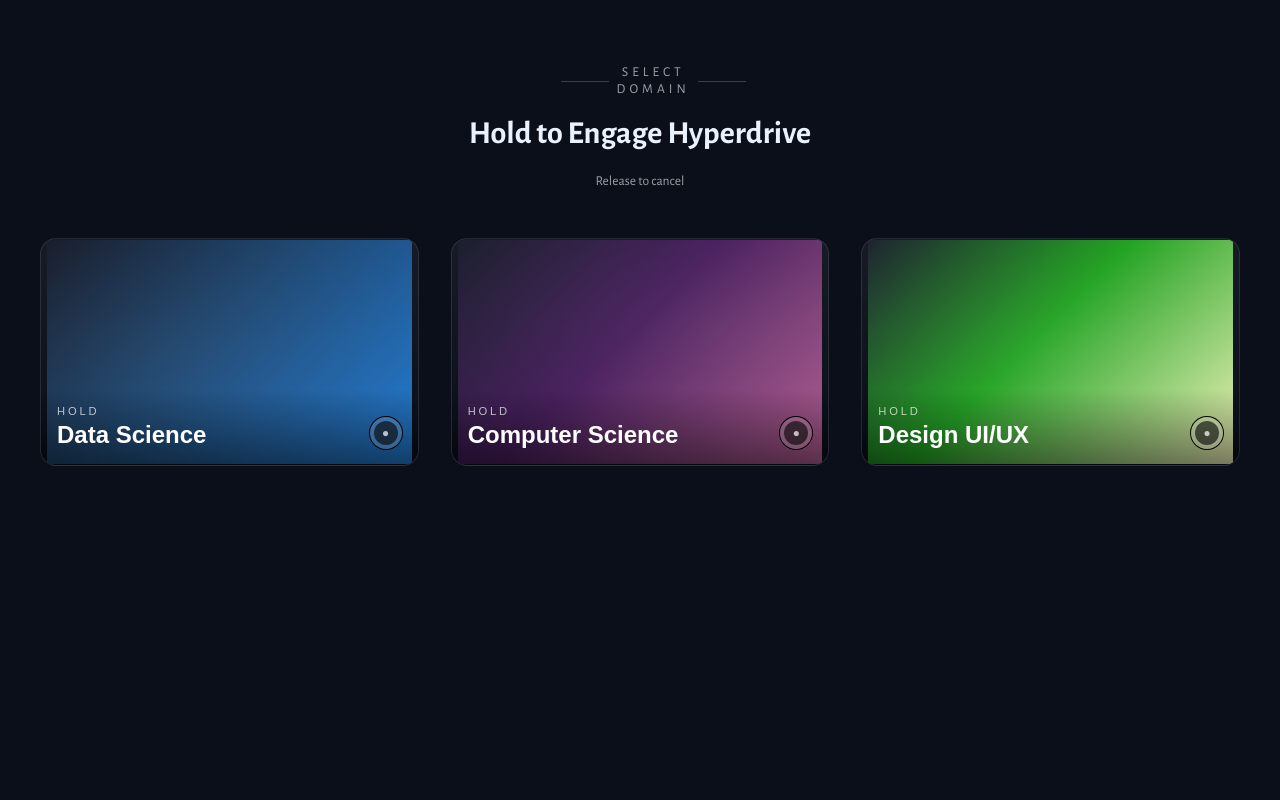
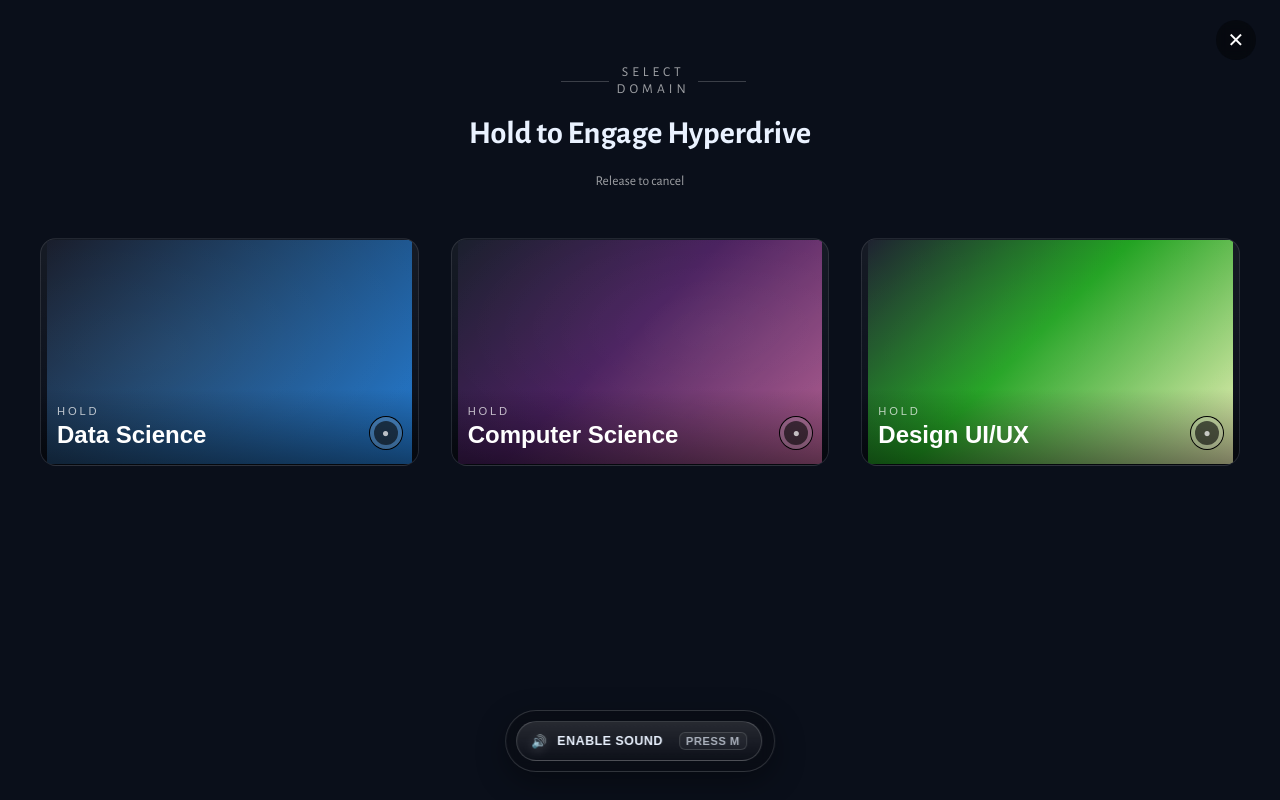
Before and after one commit to Trak-Hero/TrakHero_Portfolio, a React (Vite) app in the folder trak-portfolio/: page /menu in a window 1280 px wide. Built offline with nearby package versions, Linux system fonts and the light colour scheme.

Commit message:
fix music

```diff
--- a/trak-portfolio/src/App.jsx
+++ b/trak-portfolio/src/App.jsx
@@ -9,56 +9,70 @@ import TextScrollReveal from './components/ui/TextScrollReveal'
 import ScrollSync from './components/canvas/scrollSync'
 import ExploreGate from './components/ui/ExploreGate'
 import MenuPage from "./pages/MenuPage"
+import UnmuteNudge from "./components/ui/UnmuteNudge";
 import React, { useEffect, useRef } from "react"
 
 // ✨ Router
 import { BrowserRouter as Router, Routes, Route, useNavigate } from "react-router-dom"
 
 function BackgroundAudio() {
-  const audioRef = useRef(null)
+  const audioRef = useRef(null);
+  const unlockedRef = useRef(false);
 
   useEffect(() => {
-    const el = audioRef.current
-    if (!el) return
-    el.volume = 0.6 // set desired volume
-    // Try to autoplay (will fail silently until user gesture)
-    el.play().catch(() => {})
+    const el = audioRef.current;
+    if (!el) return;
 
-    // Unlock on first user interaction (required by Chrome/Safari)
+    el.volume = 0.6;
+    el.loop = true;
+    el.preload = "auto";
+    el.src = "/bgspace.mp3";
+    el.play().catch(() => {});
+
     const unlock = () => {
-      el.play().catch(() => {})
-      window.removeEventListener('pointerdown', unlock)
-      window.removeEventListener('keydown', unlock)
-      window.removeEventListener('touchstart', unlock)
-    }
-    window.addEventListener('pointerdown', unlock, { once: true })
-    window.addEventListener('keydown', unlock, { once: true })
-    window.addEventListener('touchstart', unlock, { once: true })
+      if (unlockedRef.current) return;
+      unlockedRef.current = true;
+      el.play().catch(() => {});
+      document.removeEventListener("pointerdown", unlock, true);
+      document.removeEventListener("keydown", unlock, true);
+      document.removeEventListener("touchstart", unlock, true);
+    };
+
+    document.addEventListener("pointerdown", unlock, true);
+    document.addEventListener("touchstart", unlock, true);
+
+    // "M" shortcut to unmute/start
+    const onKey = (e) => {
+      if (e.key.toLowerCase() === "m") {
+        el.play().catch(() => {});
+        // store so the nudge never shows again
+        localStorage.setItem("siteAudioAcknowledged", "true");
+        // hide any nudge if still visible
+        const ev = new CustomEvent("hide-unmute-nudge");
+        window.dispatchEvent(ev);
+      }
+    };
+    document.addEventListener("keydown", onKey, true);
 
     return () => {
-      window.removeEventListener('pointerdown', unlock)
-      window.removeEventListener('keydown', unlock)
-      window.removeEventListener('touchstart', unlock)
-    }
-  }, [])
+      document.removeEventListener("pointerdown", unlock, true);
+      document.removeEventListener("touchstart", unlock, true);
+      document.removeEventListener("keydown", onKey, true);
+    };
+  }, []);
 
-  return (
-    <audio id="bg-music" ref={audioRef} loop preload="auto">
-      <source src="/music.mp3" type="audio/mpeg" />
-      {/* Optionally add an .ogg for wider support */}
-    </audio>
-  )
+  return <audio id="bg-music" ref={audioRef} playsInline />;
 }
 
 function Landing() {
-  const navigate = useNavigate();
+  const navigate = useNavigate()
 
   const handleExploreClick = () => {
-    // also nudge audio to start on this explicit user click
+    // Force play on explicit user gesture
     const a = document.getElementById('bg-music')
     a?.play?.().catch(() => {})
-    navigate("/menu");
-  };
+    navigate("/menu")
+  }
 
   return (
     <div className="w-screen h-screen relative">
@@ -88,7 +102,7 @@ function Landing() {
         </EffectComposer>
       </Canvas>
     </div>
-  );
+  )
 }
 
 export default function App() {
@@ -96,11 +110,12 @@ export default function App() {
     <Router>
       {/* 🎵 Global background music (mounted once for all routes) */}
       <BackgroundAudio />
+      <UnmuteNudge />
 
       <Routes>
         <Route path="/" element={<Landing />} />
         <Route path="/menu" element={<MenuPage />} />
       </Routes>
     </Router>
-  );
+  )
 }
--- /dev/null
+++ b/trak-portfolio/src/components/ui/UnmuteNudge.css
@@ -0,0 +1,45 @@
+/* src/components/ui/UnmuteNudge.css */
+.unmute-wrap{
+  position: fixed;
+  left: 50%;
+  bottom: 28px;
+  transform: translateX(-50%);
+  z-index: 70;
+  display: flex;
+  align-items: center;
+  gap: 8px;
+  background: rgba(10,13,20,0.66);
+  border: 1px solid rgba(255,255,255,0.16);
+  box-shadow: 0 10px 30px rgba(0,0,0,0.35);
+  backdrop-filter: blur(8px);
+  border-radius: 999px;
+  padding: 10px 12px 10px 10px;
+  animation: unmute-pop .25s ease-out;
+}
+@keyframes unmute-pop{ from{ transform: translateX(-50%) scale(.95); opacity:.0 } to{ transform: translateX(-50%) scale(1); opacity:1 } }
+
+.unmute-btn{
+  display:flex; align-items:center; gap:10px;
+  color: #eaf2ff; font-weight:700; letter-spacing:.04em;
+  text-transform: uppercase; font-size:.78rem;
+  background: linear-gradient(180deg, rgba(255,255,255,.12), rgba(255,255,255,.02));
+  border: 1px solid rgba(255,255,255,.18);
+  border-radius: 999px; padding: 10px 14px; cursor: pointer;
+}
+.unmute-btn:hover{ background: rgba(255,255,255,.18) }
+
+.unmute-icon{ filter: drop-shadow(0 2px 6px rgba(255,255,255,.2)) }
+.unmute-text{ white-space: nowrap }
+.unmute-kbd{
+  margin-left: 6px; opacity:.7; font-size:.7rem;
+  padding:2px 6px; border-radius:6px;
+  border:1px solid rgba(255,255,255,.2);
+  background: rgba(255,255,255,.06);
+}
+
+.unmute-dismiss{
+  width:30px; height:30px; border-radius:999px;
+  border:1px solid rgba(255,255,255,.18); color:#eaf2ff;
+  background: rgba(255,255,255,.06); cursor:pointer;
+}
+.unmute-dismiss:hover{ background: rgba(255,255,255,.14) }
--- /dev/null
+++ b/trak-portfolio/src/components/ui/UnmuteNudge.jsx
@@ -0,0 +1,52 @@
+// src/components/ui/UnmuteNudge.jsx
+import React, { useState, useEffect } from "react";
+import "./UnmuteNudge.css";
+
+export default function UnmuteNudge() {
+  const [visible, setVisible] = useState(true);
+
+  useEffect(() => {
+    const el = document.getElementById("bg-music");
+
+    // Allow pressing "M" to unmute
+    const handleKey = async (e) => {
+      if (e.key.toLowerCase() === "m") {
+        try {
+          await el?.play?.();
+        } catch (err) {
+          console.warn("Audio play blocked:", err);
+        }
+        setVisible(false);
+      }
+    };
+
+    window.addEventListener("keydown", handleKey);
+    return () => window.removeEventListener("keydown", handleKey);
+  }, []);
+
+  const enableAudio = async () => {
+    const el = document.getElementById("bg-music");
+    try {
+      await el?.play?.();
+    } catch (err) {
+      console.warn("Audio play blocked:", err);
+    }
+    setVisible(false);
+  };
+
+  if (!visible) return null;
+
+  return (
+    <div className="unmute-wrap" role="dialog" aria-live="polite">
+      <button
+        className="unmute-btn"
+        onClick={enableAudio}
+        aria-label="Enable sound"
+      >
+        <span className="unmute-icon">🔊</span>
+        <span className="unmute-text">enable sound</span>
+        <span className="unmute-kbd">press M</span>
+      </button>
+    </div>
+  );
+}
--- a/trak-portfolio/src/pages/MenuPage.css
+++ b/trak-portfolio/src/pages/MenuPage.css
@@ -195,3 +195,28 @@
   0%, 100% { opacity: 0.5; transform: scaleY(1); }
   50%      { opacity: 0.7; transform: scaleY(1.1); }
 }
+
+.menu-close {
+  position: fixed;
+  top: 20px;
+  right: 24px;
+  z-index: 100;
+  background: rgba(0,0,0,0.4);
+  color: white;
+  font-size: 20px;
+  line-height: 1;
+  border: none;
+  border-radius: 50%;
+  width: 40px;
+  height: 40px;
+  cursor: pointer;
+  display: flex;
+  align-items: center;
+  justify-content: center;
+  backdrop-filter: blur(6px);
+  transition: background 0.2s ease;
+}
+
+.menu-close:hover {
+  background: rgba(255,255,255,0.2);
+}
--- a/trak-portfolio/src/pages/MenuPage.jsx
+++ b/trak-portfolio/src/pages/MenuPage.jsx
@@ -1,5 +1,6 @@
 // src/pages/MenuPage.jsx
 import React, { useEffect, useRef } from "react";
+import { useNavigate } from "react-router-dom";
 import { gsap } from "gsap";
 import "./MenuPage.css";
 
@@ -33,6 +34,7 @@ const DOMAINS = [
 ];
 
 export default function MenuPage() {
+  const navigate = useNavigate();
   const containerRef = useRef(null);
   const overlayRef = useRef(null);
   const warpRef = useRef(null);
@@ -93,6 +95,14 @@ export default function MenuPage() {
 
   return (
     <div ref={containerRef} className="menu-container">
+      {/* ❌ Close button */}
+        <button
+          className="menu-close"
+          onClick={() => navigate("/")}
+          aria-label="Close menu"
+        >
+          ✕
+        </button>
       {/* Starfield and glow */}
       <div className="bg-stars"></div>
       <div className="bottom-glow"></div>
```
Also changed, not shown: 1 other file (tests, documents, lock files or other folders).
